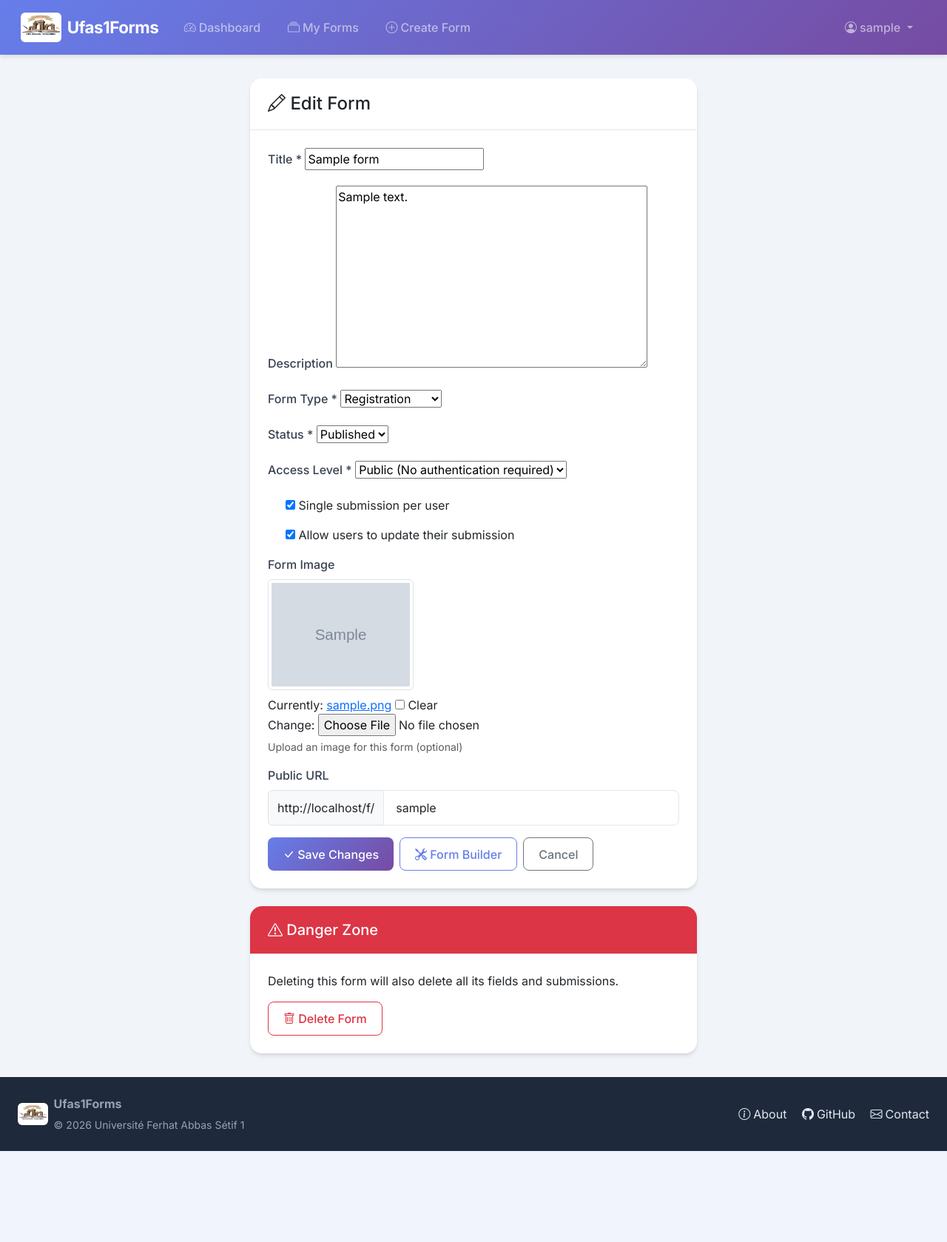
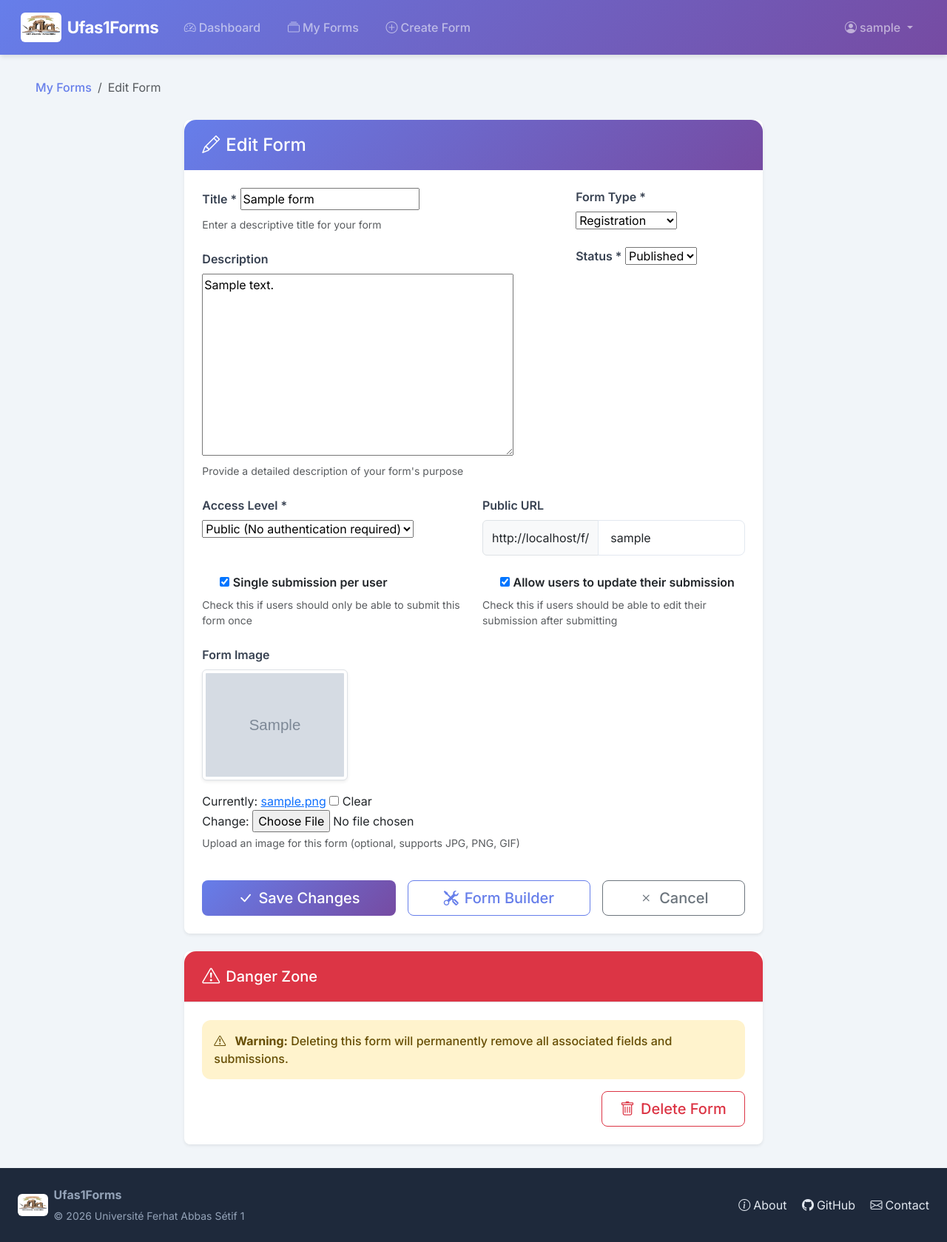
Before and after one commit to Djellal/FormsBuilder, a Django app: page /forms/1/edit/ in a window 1280 px wide. Shown: the whole page at 74% size. Before the commit the page ends 1556 px from the top, so only its background shows below. Run offline with Django 5.2, Linux system fonts and the light colour scheme; a user stored in the database is signed in; tables that the repository leaves empty hold one stand-in row (values such as "Sample post"); grey boxes marked "Sample" are stand-in pictures.

Commit message:
Enhance form edit page layout and improve user experience with updated styling and additional form instructions

```diff
--- a/templates/forms_builder/form_edit.html
+++ b/templates/forms_builder/form_edit.html
@@ -4,112 +4,166 @@
 {% block title %}Edit Form - Ufas1Forms{% endblock %}
 
 {% block content %}
+<div class="container-fluid px-4">
+    <div class="row mb-4">
+        <div class="col">
+            <nav aria-label="breadcrumb">
+                <ol class="breadcrumb">
+                    <li class="breadcrumb-item"><a href="{% url 'form_list' %}">My Forms</a></li>
+                    <li class="breadcrumb-item active">Edit Form</li>
+                </ol>
+            </nav>
+        </div>
+    </div>
+
     <div class="row justify-content-center">
-    <div class="col-md-6">
-        <div class="card">
-            <div class="card-header">
-                <h4 class="mb-0"><i class="bi bi-pencil"></i> Edit Form</h4>
+        <div class="col-xl-8 col-lg-10">
+            <div class="card shadow-sm border-0 rounded-3">
+                <div class="card-header bg-primary text-white rounded-top-3 py-3">
+                    <div class="d-flex align-items-center">
+                        <i class="bi bi-pencil me-2 fs-4"></i>
+                        <h4 class="mb-0">Edit Form</h4>
                     </div>
-            <div class="card-body">
+                </div>
+                <div class="card-body p-4">
                     <form method="post" enctype="multipart/form-data">
                         {% csrf_token %}
-                    <div class="mb-3">
-                        <label for="{{ form.title.id_for_label }}" class="form-label">Title *</label>
+
+                        <div class="row">
+                            <div class="col-md-8">
+                                <div class="mb-4">
+                                    <label for="{{ form.title.id_for_label }}" class="form-label fw-semibold">Title *</label>
                                     {{ form.title }}
                                     {% if form.title.errors %}
-                            <div class="text-danger">{{ form.title.errors }}</div>
+                                        <div class="text-danger mt-1">{{ form.title.errors }}</div>
+                                    {% endif %}
+                                    <div class="form-text">Enter a descriptive title for your form</div>
+                                </div>
+
+                                <div class="mb-4">
+                                    <label for="{{ form.description.id_for_label }}" class="form-label fw-semibold">Description</label>
+                                    {{ form.description }}
+                                    {% if form.description.errors %}
+                                        <div class="text-danger mt-1">{{ form.description.errors }}</div>
+                                    {% endif %}
+                                    <div class="form-text">Provide a detailed description of your form's purpose</div>
+                                </div>
+                            </div>
+
+                            <div class="col-md-4">
+                                <div class="mb-4">
+                                    <label for="{{ form.form_type.id_for_label }}" class="form-label fw-semibold">Form Type *</label>
+                                    {{ form.form_type }}
+                                    {% if form.form_type.errors %}
+                                        <div class="text-danger mt-1">{{ form.form_type.errors }}</div>
                                     {% endif %}
                                 </div>
-                    <div class="mb-3">
-                        <label for="{{ form.description.id_for_label }}" class="form-label">Description</label>
-                        {{ form.description }}
-                        {% if form.description.errors %}
-                            <div class="text-danger">{{ form.description.errors }}</div>
+
+                                <div class="mb-4">
+                                    <label for="{{ form.status.id_for_label }}" class="form-label fw-semibold">Status *</label>
+                                    {{ form.status }}
+                                    {% if form.status.errors %}
+                                        <div class="text-danger mt-1">{{ form.status.errors }}</div>
                                     {% endif %}
                                 </div>
-                    <div class="mb-3">
-                        <label for="{{ form.form_type.id_for_label }}" class="form-label">Form Type *</label>
-                        {{ form.form_type }}
-                        {% if form.form_type.errors %}
-                            <div class="text-danger">{{ form.form_type.errors }}</div>
+                            </div>
+                        </div>
+
+                        <div class="row">
+                            <div class="col-md-6">
+                                <div class="mb-4">
+                                    <label for="{{ form.access_level.id_for_label }}" class="form-label fw-semibold">Access Level *</label>
+                                    {{ form.access_level }}
+                                    {% if form.access_level.errors %}
+                                        <div class="text-danger mt-1">{{ form.access_level.errors }}</div>
                                     {% endif %}
                                 </div>
-                    <div class="mb-3">
-                        <label for="{{ form.status.id_for_label }}" class="form-label">Status *</label>
-                        {{ form.status }}
-                        {% if form.status.errors %}
-                            <div class="text-danger">{{ form.status.errors }}</div>
-                        {% endif %}
                             </div>
-                    <div class="mb-3">
-                        <label for="{{ form.access_level.id_for_label }}" class="form-label">Access Level *</label>
-                        {{ form.access_level }}
-                        {% if form.access_level.errors %}
-                            <div class="text-danger">{{ form.access_level.errors }}</div>
-                        {% endif %}
-                    </div>
-                    <div class="mb-3">
-                        <div class="form-check">
-                            {{ form.single_submission }}
-                            <label class="form-check-label" for="{{ form.single_submission.id_for_label }}">Single submission per user</label>
-                        </div>
-                        {% if form.single_submission.errors %}
-                            <div class="text-danger">{{ form.single_submission.errors }}</div>
-                        {% endif %}
-                    </div>
-                    <div class="mb-3">
-                        <div class="form-check">
-                            {{ form.allow_update }}
-                            <label class="form-check-label" for="{{ form.allow_update.id_for_label }}">Allow users to update their submission</label>
-                        </div>
-                        {% if form.allow_update.errors %}
-                            <div class="text-danger">{{ form.allow_update.errors }}</div>
-                        {% endif %}
-                    </div>
-                    <div class="mb-3">
-                        <label for="{{ form.image.id_for_label }}" class="form-label">Form Image</label>
-                        {% if form.instance.image %}
-                            <div class="mb-2">
-                                <img src="{{ form.instance.image.url }}" alt="Current form image" class="img-thumbnail" style="max-height: 150px;">
-                            </div>
-                        {% endif %}
-                        {{ form.image }}
-                        <div class="form-text">Upload an image for this form (optional)</div>
-                        {% if form.image.errors %}
-                            <div class="text-danger">{{ form.image.errors }}</div>
-                        {% endif %}
-                    </div>
-                    <div class="mb-3">
-                        <label class="form-label">Public URL</label>
+
+                            <div class="col-md-6">
+                                <div class="mb-4">
+                                    <label class="form-label fw-semibold">Public URL</label>
                                     <div class="input-group">
                                         <span class="input-group-text">{{ request.scheme }}://{{ request.get_host }}/f/</span>
                                         <input type="text" class="form-control" value="{{ object.slug }}" readonly>
                                     </div>
                                 </div>
-                    <div class="d-flex gap-2">
-                        <button type="submit" class="btn btn-primary">
-                            <i class="bi bi-check-lg"></i> Save Changes
+                            </div>
+                        </div>
+
+                        <div class="row mb-4">
+                            <div class="col-md-6">
+                                <div class="form-check mb-2">
+                                    {{ form.single_submission }}
+                                    <label class="form-check-label fw-semibold" for="{{ form.single_submission.id_for_label }}">Single submission per user</label>
+                                </div>
+                                {% if form.single_submission.errors %}
+                                    <div class="text-danger">{{ form.single_submission.errors }}</div>
+                                {% endif %}
+                                <div class="form-text">Check this if users should only be able to submit this form once</div>
+                            </div>
+
+                            <div class="col-md-6">
+                                <div class="form-check mb-2">
+                                    {{ form.allow_update }}
+                                    <label class="form-check-label fw-semibold" for="{{ form.allow_update.id_for_label }}">Allow users to update their submission</label>
+                                </div>
+                                {% if form.allow_update.errors %}
+                                    <div class="text-danger">{{ form.allow_update.errors }}</div>
+                                {% endif %}
+                                <div class="form-text">Check this if users should be able to edit their submission after submitting</div>
+                            </div>
+                        </div>
+
+                        <div class="mb-4">
+                            <label for="{{ form.image.id_for_label }}" class="form-label fw-semibold">Form Image</label>
+                            {% if form.instance.image %}
+                                <div class="mb-3">
+                                    <img src="{{ form.instance.image.url }}" alt="Current form image" class="img-thumbnail rounded shadow-sm" style="max-height: 150px; object-fit: cover;">
+                                </div>
+                            {% endif %}
+                            {{ form.image }}
+                            {% if form.image.errors %}
+                                <div class="text-danger mt-1">{{ form.image.errors }}</div>
+                            {% endif %}
+                            <div class="form-text">Upload an image for this form (optional, supports JPG, PNG, GIF)</div>
+                        </div>
+
+                        <div class="d-flex flex-wrap gap-3 pt-3">
+                            <button type="submit" class="btn btn-primary btn-lg flex-fill py-2">
+                                <i class="bi bi-check-lg me-2"></i>Save Changes
                             </button>
-                        <a href="{% url 'form_builder' object.pk %}" class="btn btn-outline-primary">
-                            <i class="bi bi-tools"></i> Form Builder
+                            <a href="{% url 'form_builder' object.pk %}" class="btn btn-outline-primary btn-lg flex-fill py-2">
+                                <i class="bi bi-tools me-2"></i>Form Builder
                             </a>
-                        <a href="{% url 'form_list' %}" class="btn btn-outline-secondary">Cancel</a>
+                            <a href="{% url 'form_list' %}" class="btn btn-outline-secondary btn-lg flex-fill py-2">
+                                <i class="bi bi-x me-2"></i>Cancel
+                            </a>
                         </div>
                     </form>
                 </div>
             </div>
 
-        <div class="card mt-4 border-danger">
-            <div class="card-header bg-danger text-white">
-                <h5 class="mb-0"><i class="bi bi-exclamation-triangle"></i> Danger Zone</h5>
+            <div class="card shadow-sm border-0 rounded-3 mt-4 border-danger">
+                <div class="card-header bg-danger text-white rounded-top-3 py-3">
+                    <div class="d-flex align-items-center">
+                        <i class="bi bi-exclamation-triangle me-2 fs-4"></i>
+                        <h5 class="mb-0">Danger Zone</h5>
                     </div>
-            <div class="card-body">
-                <p>Deleting this form will also delete all its fields and submissions.</p>
-                <a href="{% url 'form_delete' object.pk %}" class="btn btn-outline-danger">
-                    <i class="bi bi-trash"></i> Delete Form
+                </div>
+                <div class="card-body p-4">
+                    <div class="alert alert-warning" role="alert">
+                        <i class="bi bi-exclamation-triangle me-2"></i>
+                        <strong>Warning:</strong> Deleting this form will permanently remove all associated fields and submissions.
+                    </div>
+                    <div class="d-flex justify-content-end">
+                        <a href="{% url 'form_delete' object.pk %}" class="btn btn-outline-danger btn-lg px-4 py-2">
+                            <i class="bi bi-trash me-2"></i>Delete Form
                         </a>
                     </div>
                 </div>
             </div>
         </div>
+    </div>
+</div>
 {% endblock %}
--- a/ufas1forms/settings.py
+++ b/ufas1forms/settings.py
@@ -6,7 +6,7 @@ SECRET_KEY = 'django-insecure-change-this-in-production-xyz123'
 
 DEBUG = True
 
-ALLOWED_HOSTS = ['*']
+ALLOWED_HOSTS = ['*', 'forms.univ-setif.dz']
 
 INSTALLED_APPS = [
     'django.contrib.admin',
```
Lines whose indentation alone changed are shown as unchanged.
